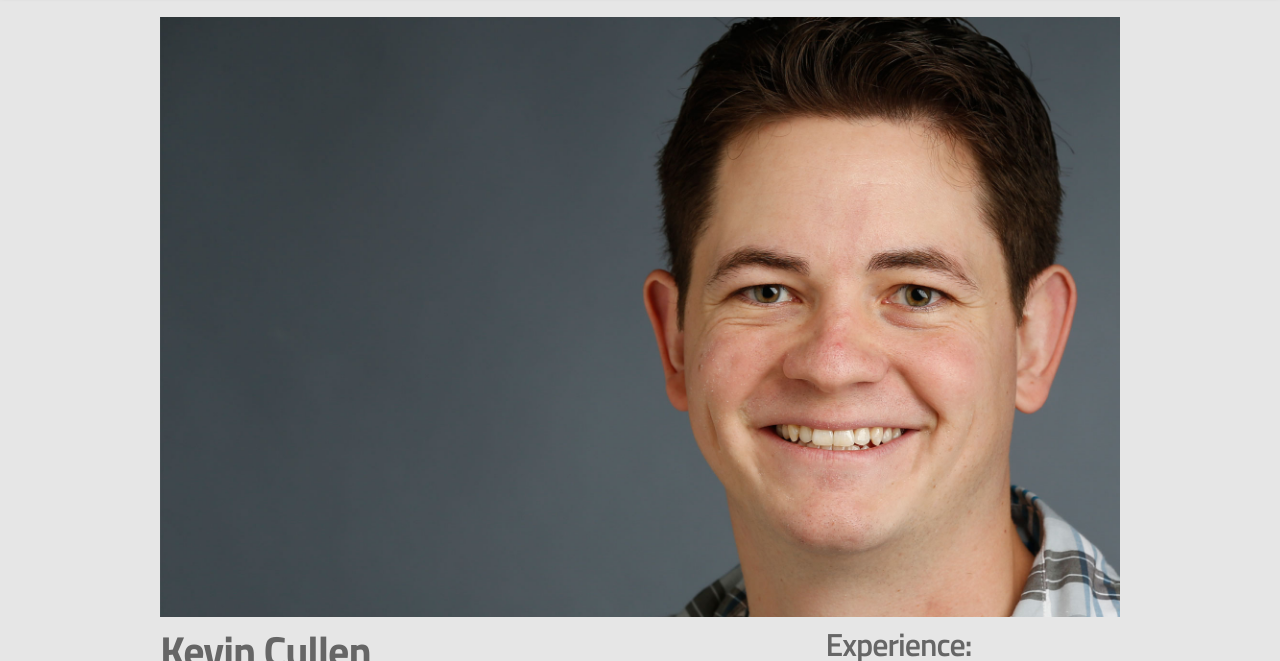
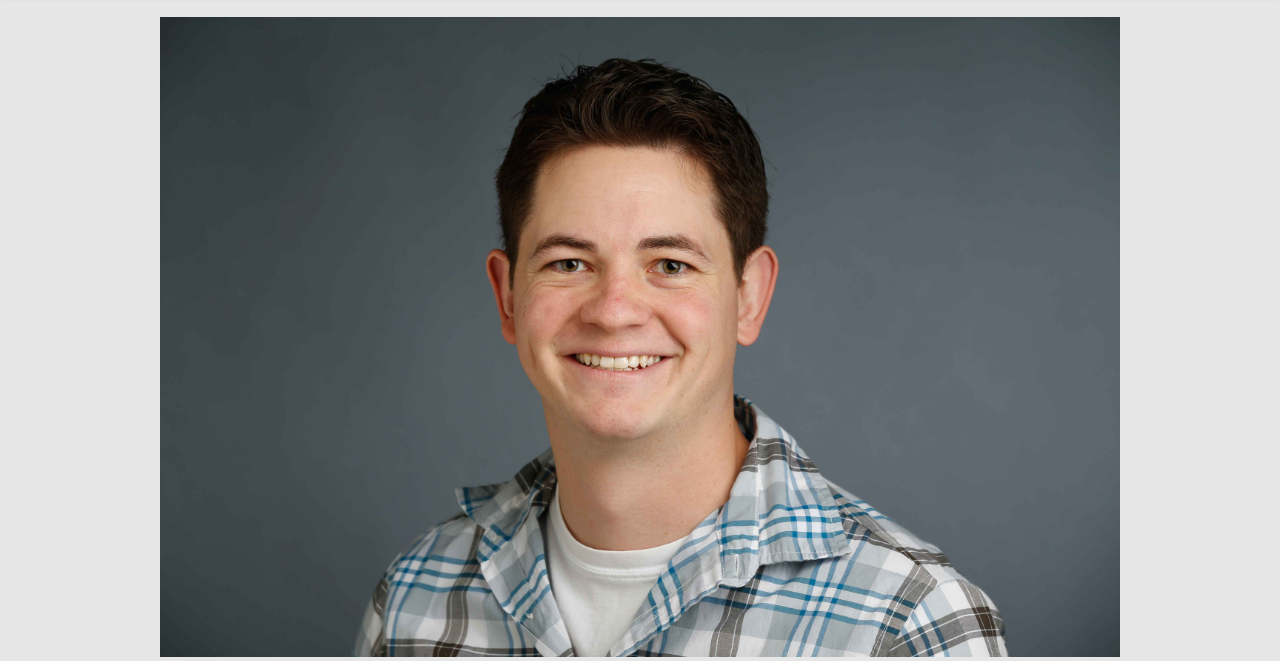
Before and after one commit to kevinmcullen/portfolio, a plain HTML site: page about.html in a window 1280 px wide. Shown: the part 123-784 px from the top of the page. Drawn offline with Linux system fonts and the light colour scheme.

Commit message:
minor fixes

```diff
--- a/about.html
+++ b/about.html
@@ -49,7 +49,7 @@
             <div class="container animated fadeInUpBig about">
                 <div class="row">
                     <div class="twelve columns" id="about-image">
-                        <img src="images/about.jpg">
+                        <img src="images/about-2.jpg">
                     </div>
                 </div>
                 <div class="row">
```
Also changed, not shown: images/about-2.jpg (added), images/web/MFTAmockup.png (deleted).
